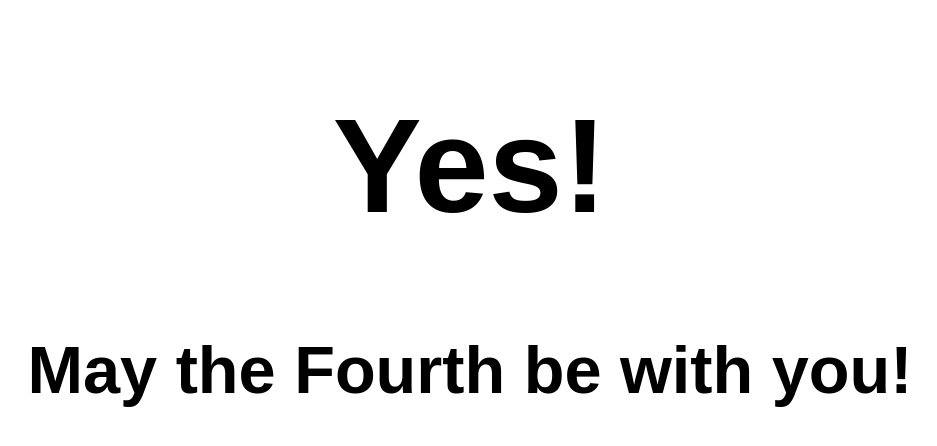
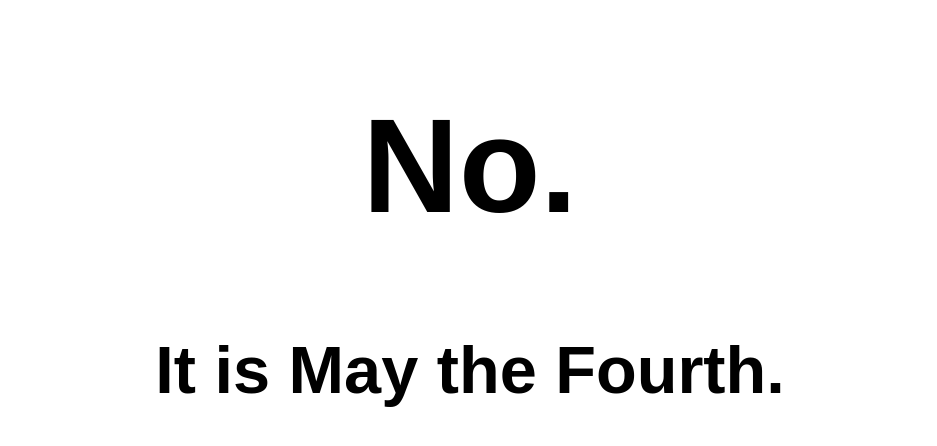
Before and after one commit to vidstrickland/Is-It-Star-Wars-Day, a plain HTML site: page index.html in a window 1280 px wide. Shown: the whole page, without its empty margins (170-1107 px from the left). Drawn offline with Linux system fonts and the light colour scheme.

Commit message:
Updated to display the correct answer on May 4th.
That day is not Star Wars Day.

```diff
--- a/index.html
+++ b/index.html
@@ -6,7 +6,7 @@
 	</head>
 <body>
 
-<h1>Yes!</h1>
+<h1 id ="answer"></h1>
 
 <p id="date"></p>
 
--- a/js/date.js
+++ b/js/date.js
@@ -7,6 +7,7 @@ var preDayArray = ["1", "2", "3", "4", "5", "6", "7", "8", "9", "10", "11", "12"
 var monthDisplay = monthArray[month];
 var dayDisplay;
 var dayString = String(day);
+
 
 	if(day < 12){
 		dayDisplay = singleDayArray[day-1];
@@ -22,4 +23,10 @@ if(day < 12){
 		dayDisplay = "Twenty" + "-" + singleDayArray[dayString.charAt(1)-1];
 	}
 
+	if((month == 4) && (day == 4)){
+		document.getElementById("answer").innerHTML = "No.";
+		document.getElementById("date").innerHTML = "It is " + monthDisplay + " the " + dayDisplay + ".";
+	}else{
+		document.getElementById("answer").innerHTML = "Yes!";
 		document.getElementById("date").innerHTML = monthDisplay + " the " + dayDisplay + " be with you!";
+	}
```
Lines whose indentation alone changed are shown as unchanged.
